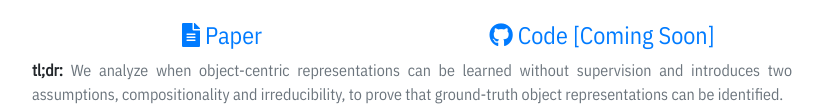
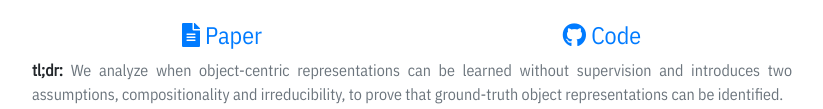
Before and after one commit to brendel-group/objects-identifiability, a plain HTML site: page index.html in a window 1280 px wide. Shown: the part 347-456 px from the top of the page, without its empty margins (228-1051 px from the left). Drawn offline with nearby package versions, Linux system fonts and the light colour scheme.

Commit message:
Add link to code

```diff
--- a/index.html
+++ b/index.html
@@ -167,9 +167,9 @@
                     </div>
                     <div class="col-sm-6 mb-6">
                         <h4>
-                            <a href="" target="_blank">
+                            <a href="https://github.com/brendel-group/objects-identifiability" target="_blank">
                                 <i class="fab fa-github"></i>
-                                Code [Coming Soon]
+                                Code
                             </a>
                         </h4>
                     </div>
```
